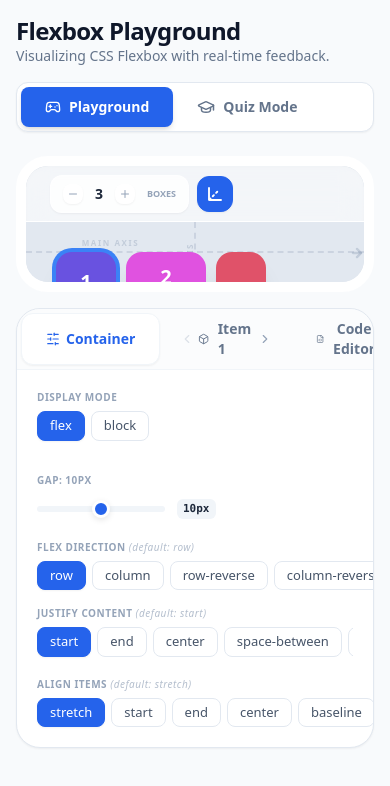
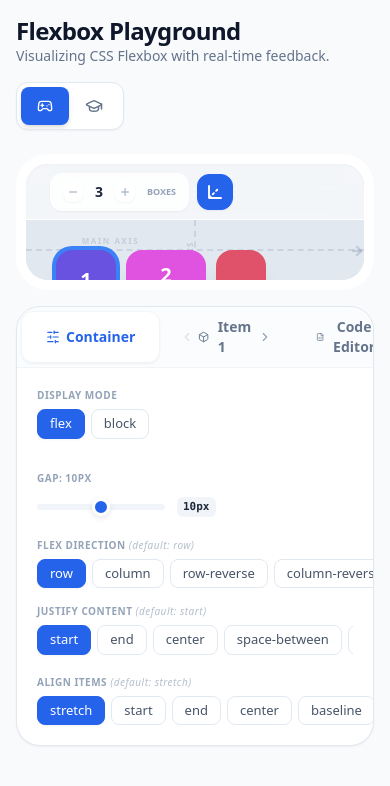
Before and after one commit to shrfrn/flex-playground, a React (Vite) app: page / in a window 390 px wide. Shown: the top 786 px of the page. Built offline with nearby package versions, Linux system fonts and the light colour scheme.

Commit message:
Make code editor tabs scrollable

```diff
--- a/src/App.jsx
+++ b/src/App.jsx
@@ -294,7 +294,7 @@ const App = () => {
 
 	return (
 		<div className="min-h-screen bg-slate-50 text-slate-800 p-4 md:p-6 font-sans">
-			<header className="max-w-7xl mx-auto mb-6 flex flex-col md:flex-row md:items-center justify-between gap-4">
+			<header className="max-w-7xl mx-auto mb-6 flex flex-row flex-wrap items-center justify-between gap-4">
 				<div>
 					<h1 className="text-2xl font-bold tracking-tight text-slate-900 leading-tight">Flexbox Playground</h1>
 					<p className="text-slate-500 text-sm">Visualizing CSS Flexbox with real-time feedback.</p>
@@ -303,17 +303,21 @@ const App = () => {
 				<div className="flex bg-white p-1 rounded-xl shadow-sm border border-slate-200 overflow-hidden">
 					<button
 						onClick={() => { setIsQuizMode(false); setQuizHistory([]); setHistoryIndex(-1); setScore(0) }}
-						className={`flex items-center gap-2 px-6 py-2.5 rounded-lg font-bold text-sm transition-all ${!isQuizMode ? 'bg-blue-600 text-white shadow-md' : 'text-slate-500 hover:bg-slate-100'}`}
+						className={`flex items-center gap-2 px-4 py-2.5 md:px-6 rounded-lg font-bold text-sm transition-all ${!isQuizMode ? 'bg-blue-600 text-white shadow-md' : 'text-slate-500 hover:bg-slate-100'}`}
+						title="Playground"
+						aria-label="Playground"
 					>
 						<Gamepad2 size={16} />
-						Playground
+						<span className="hidden md:inline">Playground</span>
 					</button>
 					<button
 						onClick={() => { setIsQuizMode(true); if (quizHistory.length === 0) startNewQuiz() }}
-						className={`flex items-center gap-2 px-6 py-2.5 rounded-lg font-bold text-sm transition-all ${isQuizMode ? 'bg-indigo-600 text-white shadow-md' : 'text-slate-500 hover:bg-slate-100'}`}
+						className={`flex items-center gap-2 px-4 py-2.5 md:px-6 rounded-lg font-bold text-sm transition-all ${isQuizMode ? 'bg-indigo-600 text-white shadow-md' : 'text-slate-500 hover:bg-slate-100'}`}
+						title="Quiz Mode"
+						aria-label="Quiz Mode"
 					>
 						<GraduationCap size={18} />
-						Quiz Mode
+						<span className="hidden md:inline">Quiz Mode</span>
 					</button>
 				</div>
 			</header>
@@ -570,11 +574,11 @@ const App = () => {
 						)}
 
 						{activeTab === 'code' && (
-							<div className="bg-slate-900 rounded-[1rem] overflow-hidden flex flex-col min-h-[280px] animate-in fade-in duration-300">
-								<div className="flex items-center justify-between gap-4 px-4 py-3 bg-slate-800/80 border-b border-slate-800 flex-wrap">
-									<div className="flex items-center flex-wrap">
+							<div className="bg-slate-900 rounded-[1rem] overflow-visible flex flex-col min-h-[280px] animate-in fade-in duration-300 pt-3">
+								<div className="flex items-center justify-between gap-4 px-4 py-3 bg-slate-800/80 border-b border-slate-800 -mt-3 overflow-visible">
+									<div className="flex items-end flex-nowrap overflow-x-auto min-w-0 scrollbar-hide min-h-[3.5rem]">
 										<span className="text-slate-400 text-xs font-mono flex items-center gap-1.5 w-[8.5rem] shrink-0"><FileCode size={12} /> {activeCodeTab === 'container' ? 'container' : `item-${activeCodeTab}`}.css</span>
-										<div className="flex items-center gap-2 flex-wrap ml-10">
+										<div className="flex items-center gap-2 flex-nowrap ml-10 shrink-0">
 											<div className="relative inline-block">
 												<button onClick={() => setActiveCodeTab('container')} className={`block px-4 py-2 rounded-lg text-xs font-mono font-semibold transition-colors text-left ${activeCodeTab === 'container' ? 'text-emerald-400 bg-slate-900/80' : 'text-slate-400 hover:text-slate-300 hover:bg-slate-700/50'}`}>
 													Container
```
